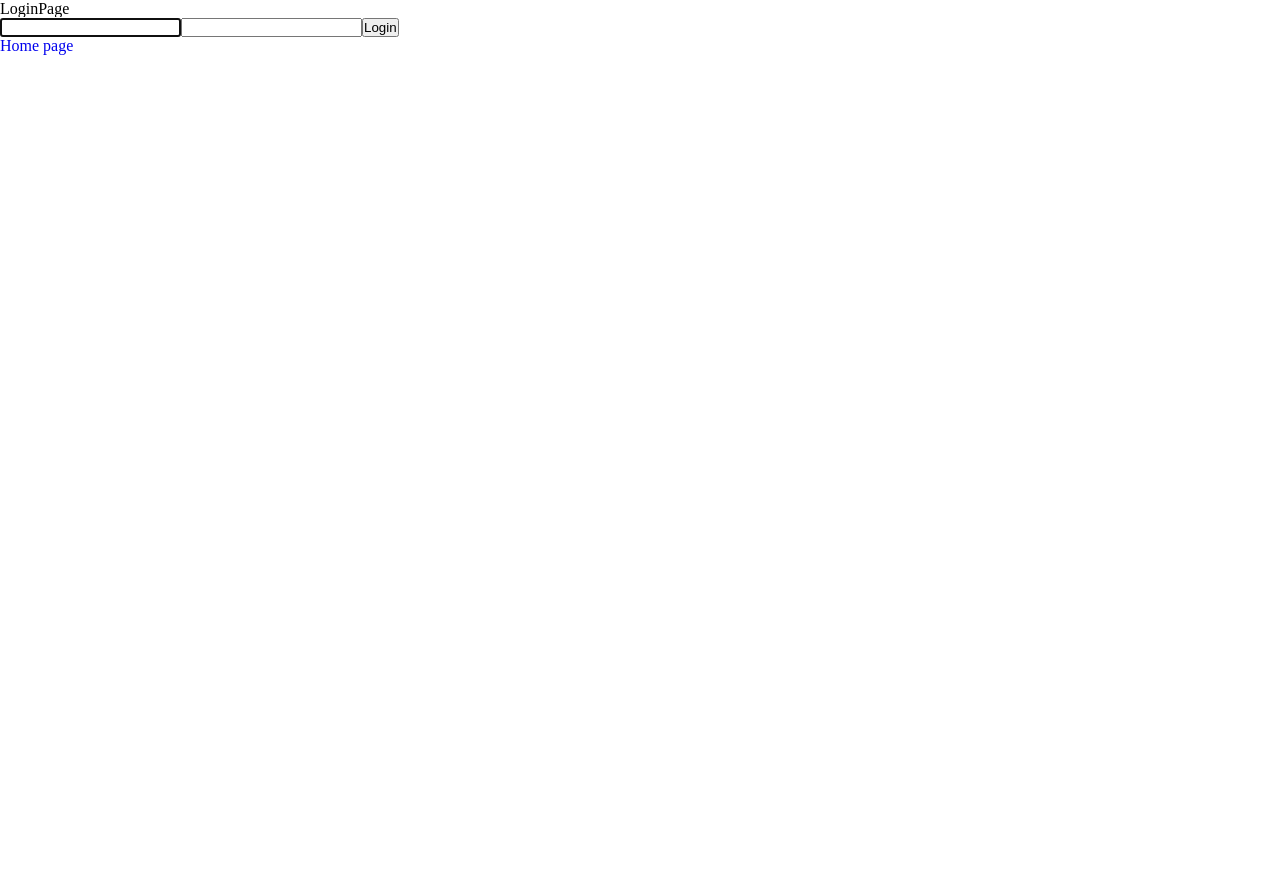
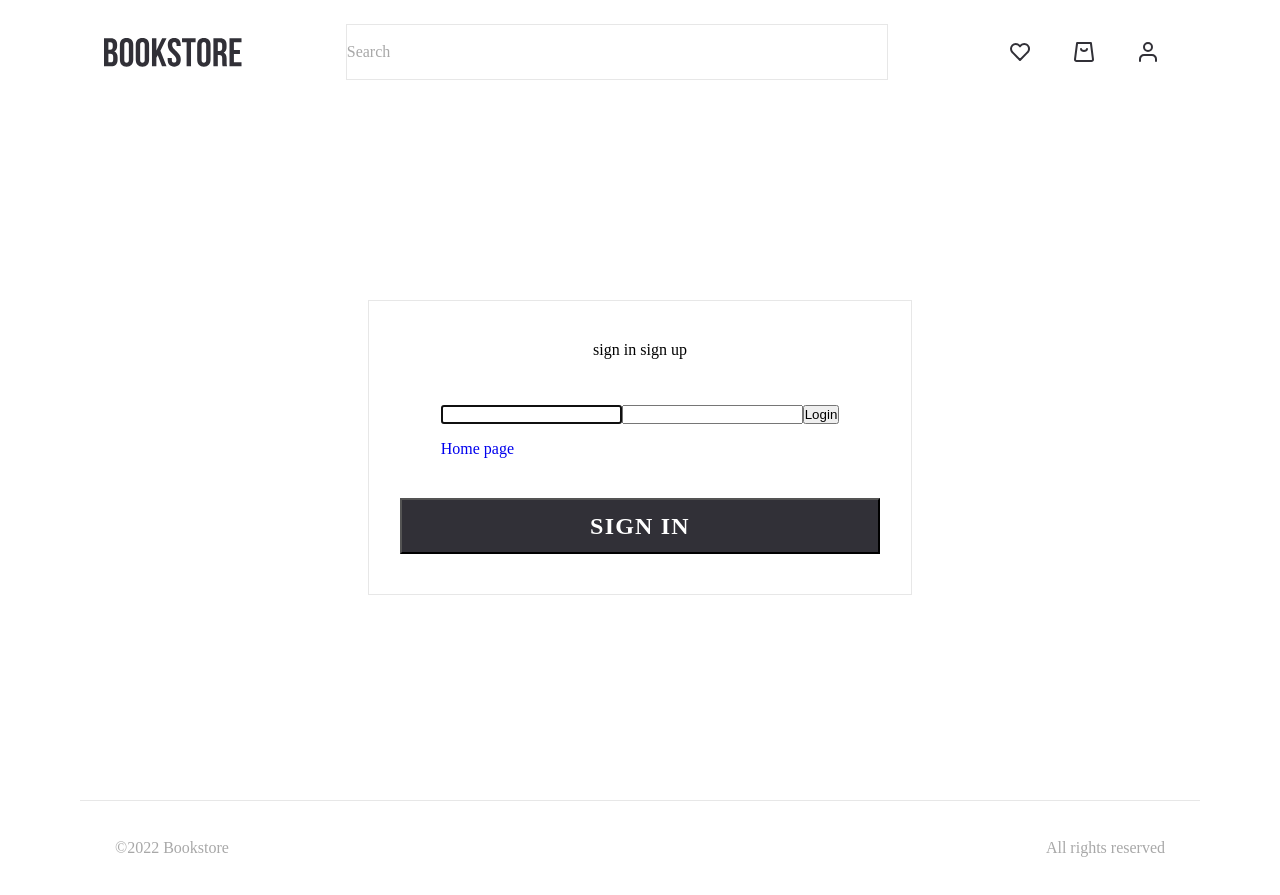
Before and after one commit to Andrew-Ilyushchenko/book-shop-react, a React (Create React App) app: page /login in a window 1280 px wide. Before the commit the page ends 800 px from the top, so only its background shows below. Built offline with nearby package versions, Linux system fonts and the light colour scheme.

Commit message:
feat: add login structure, some updates

```diff
--- a/src/Components/List/index.tsx
+++ b/src/Components/List/index.tsx
@@ -1,6 +1,7 @@
 import React from 'react';
 import ListItem from './ListItem';
 import { title } from 'process';
+import Button from '../common-components/Button';
 
 interface IListProps{
     list: any[];
@@ -9,25 +10,27 @@ interface IListProps{
 interface IListItemProps{
   title?: string;
   image?: string;
-
+  subtitle?: string;
 }
 
 const List = ({ list } : IListProps) => (
   <ul className='book-list'>
     {list.map((book) => (
       <>
-      <ListItem1 key={book.isbn} title={book.title} image={book.image}/>
+      <ListItem1 key={book.isbn} title={book.title} image={book.image} subtitle={book.subtitle}/>
       </>
     ))}
   </ul>
 );
 
-const ListItem1 = ({ title, image } : IListItemProps) =>
+const ListItem1 = ({ title, image, subtitle } : IListItemProps) =>
     <li className='book-list-item' key={title}>
       <div className="book-wrap-img">
         <img className='book-img' src={image} alt="#" />
       </div>
       <h3 className='book-name'>{title}</h3>
+      <h4 className="book_subtitle">{subtitle}</h4>
+      <Button className='btn_add'>ADD TO CART</Button>
     </li>
 ;
 
--- a/src/constans/cart.ts
+++ /dev/null
@@ -1,6 +0,0 @@
-interface IInitialState {
-    text?: string,
-    id?: number
-}
-
-export const cart: IInitialState[] = [];
--- a/src/pages/CartPage/index.tsx
+++ b/src/pages/CartPage/index.tsx
@@ -2,8 +2,10 @@ import React from 'react';
 import Header from '../../Components/common-components/Header';
 import Footer from '../../Components/common-components/Footer';
 import './CartPage.css';
+import { useSelector } from 'react-redux';
 
 const CartPage = () => {
+    const cart = useSelector((state: any) => state.cart);
     return(
         <>
             <div className="container">
--- a/src/pages/HomePage/HomePage.css
+++ b/src/pages/HomePage/HomePage.css
@@ -23,6 +23,10 @@
 }
 .book-list-item{
     width: 352px;
+    display: flex;
+    flex-direction: column;
+    justify-content: space-between;
+    align-items: center;
 }
 .book-wrap-img{
     background-color: #D7E4FD;
@@ -41,3 +45,22 @@
     text-align: left;
     font-size: 24px;
 }
+.book_subtitle{
+    color: var(--system-colors-secondary, #A8A8A8);
+    font-family: Helios;
+    font-size: 16px;
+    font-style: normal;
+    font-weight: 400;
+    line-height: 24px;
+}
+.btn_add{
+    background: var(--system-colors-primary, #313037);
+    color: var(--background-colors-white, #FFF);
+    text-align: center;
+    font-family: Bebas Neue;
+    font-size: 24px;
+    font-style: normal;
+    font-weight: 700;
+    line-height: normal;
+    letter-spacing: 1.2px;
+}
--- a/src/pages/LoginPage/LoginPage.css
+++ b/src/pages/LoginPage/LoginPage.css
@@ -1,3 +1,47 @@
 html{
     background-color:white;
 }
+.login-wrap{
+    margin: auto;
+    display: flex;
+    justify-content: center;
+    align-items: center;
+    flex-direction: column;
+    margin-bottom: 205px;
+    margin-top: 196px;
+    width: 544px;
+    padding-bottom: 0px;
+    border: 1px solid var(--background-colors-gray, #E7E7E7);
+    background: var(--background-colors-white, #FFF);
+}
+.login-navigation{
+    display: inline-flex;
+    height: 72px;
+    padding-top: 26px;
+    justify-content: center;
+    align-items: center;
+    flex-shrink: 0;
+    margin-bottom: 32px;
+    padding-top: 26px;
+}
+.login{
+    display: flex;
+    flex-direction: column;
+    align-items: flex-start;
+    gap: 16px;
+}
+.btn-sign-in{
+    width: 480px;
+    height: 56px;
+    flex-shrink: 0;
+    background: var(--system-colors-primary, #313037);
+    color: var(--background-colors-white, #FFF);
+    text-align: center;
+    font-family: Bebas Neue;
+    font-size: 24px;
+    font-style: normal;
+    font-weight: 700;
+    line-height: normal;
+    letter-spacing: 1.2px;
+    margin: 40px 0px;
+}
--- a/src/pages/LoginPage/index.tsx
+++ b/src/pages/LoginPage/index.tsx
@@ -4,6 +4,8 @@ import Input from '../../Components/common-components/Input';
 import Button from '../../Components/common-components/Button';
 import './LoginPage.css';
 import loginRequest from '../../api/authApi';
+import Header from '../../Components/common-components/Header';
+import Footer from '../../Components/common-components/Footer';
 
 interface IFormValues {
     email: string;
@@ -65,13 +67,24 @@ const LoginPage = () => {
 
     return (
         <>
-            <div>LoginPage</div>
+            <div className="container">
+                <Header/>
+                <div className="login-wrap">
+                    <div className="login-navigation">
+                        sign in sign up
+                    </div>
+                    <div className="login">
                         <form >
                         <Input onChange={onChangeFormValues} value={formValues.email} fieldName='email' ref={emailRef} onKeyDown={onEmailEnter} />
                         <Input onChange={onChangeFormValues} value={formValues.password} fieldName='password' ref={passwordRef} onKeyDown={onPasswordEnter} />
                         <Button ref={buttonRef} onKeyDown={onFormSubmit} onClick={onClickSubmit}>Login</Button>
                         </form>
                         <Link to='/home'>Home page</Link>
+                    </div>
+                    <Button className='btn-sign-in'>SIGN IN</Button>
+                </div>
+                <Footer/>
+            </div>
         </>
     )
 };
--- /dev/null
+++ b/src/redux/actions/actions.ts
@@ -0,0 +1,7 @@
+//auth actions
+export const LOG_IN = 'LOG_IN' as const;
+
+//cart actions
+
+export const ADD_CART = 'ADD_CART' as const;
+export const REMOVE_CART = 'REMOVE_CART' as const;
--- /dev/null
+++ b/src/redux/actions/cartActionCreators/index.ts
@@ -0,0 +1,31 @@
+import { ADD_CART, REMOVE_CART } from '../actions';
+
+interface IAddTaskAction {
+    type: typeof ADD_CART,
+    payload: { text: string, id: string }
+}
+
+interface IRemoveTaskAction {
+    type: typeof REMOVE_CART,
+    payload: { id: string }
+}
+
+export type TCartActionType = IAddTaskAction | IRemoveTaskAction;
+
+export const addCart = (cart: {text: string, id: string}) : TCartActionType => {
+    return(
+        {
+        type: ADD_CART,
+        payload: { text: cart.text, id: cart.id }
+        }
+    )
+};
+
+export const removeCart = (id: string) : TCartActionType => {
+    return (
+        {
+            type: REMOVE_CART,
+            payload: { id }
+        }
+    )
+}
--- /dev/null
+++ b/src/redux/hooks/index.ts
@@ -0,0 +1,5 @@
+import { TypedUseSelectorHook, useDispatch, useSelector } from 'react-redux';
+import { AppDispatch, RootState } from '../store';
+
+export const useAppDispatch: () => AppDispatch = useDispatch;
+export const useAppSelector: TypedUseSelectorHook<RootState> = useSelector;
--- a/src/redux/reducers/authReducer/index.ts
+++ b/src/redux/reducers/authReducer/index.ts
@@ -1,9 +1,11 @@
+import { LOG_IN } from '../../actions/actions';
+
 const initialState = { isAuth: false, name: '', email: '' };
 
 //@ts-ignore
 const authReducer = (state = initialState, {type, payload}) => {
     switch(type){
-        case 'LOG_IN':
+        case LOG_IN:
             return { ...state, email: payload.email, isAuth: true };
         default:
             return state;
--- a/src/redux/reducers/cartReducer/index.ts
+++ b/src/redux/reducers/cartReducer/index.ts
@@ -1,11 +1,16 @@
-import { cart } from "../../../constans/cart";
+import { ADD_CART, REMOVE_CART } from '../../actions/actions';
+import { TCartActionType } from '../../actions/cartActionCreators';
 
-const initialState = cart;
+interface IInitialState {
+    text?: string,
+    id?: string
+}
 
-//@ts-ignore
-const cartReducer = (state = initialState, {type, payload}) => {
+const initialState: IInitialState[] = [];
+
+const cartReducer = (state = initialState, {type, payload}: TCartActionType ) => {
     switch(type){
-        case 'ADD_CART':
+        case ADD_CART:
             return [
                 ...state,
                 {
@@ -13,7 +18,7 @@ const cartReducer = (state = initialState, {type, payload}) => {
                     id: payload.id
                 }
             ]
-        case 'REMOVE_CART':
+        case REMOVE_CART:
             return state.filter(
                 item => item.id !== payload.id
             )
--- a/src/redux/store/index.ts
+++ b/src/redux/store/index.ts
@@ -1,5 +1,6 @@
 import { createStore, compose } from 'redux';
 import rootReducer from '../reducers';
+import { type } from 'os';
 
 const composeEnhancers =
     process.env.NODE_ENV !== 'production' &&
@@ -16,4 +17,8 @@ const configureStore = (preloadedState: any) => (
 );
 
 const store = configureStore({});
+
+export type RootState = typeof store;
+export type AppDispatch = RootState['dispatch'];
+
 export default store;
```
Lines whose indentation alone changed are shown as unchanged.
